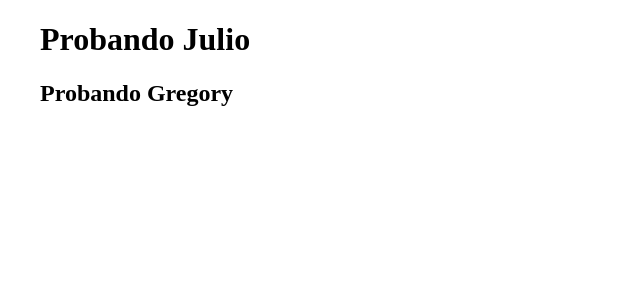
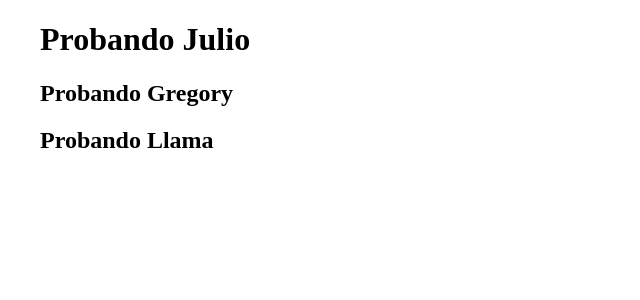
Before and after one commit to JulioSalgado29/airesimbal-front, a Next.js app: page / in a window 1280 px wide. Shown: the top 300 px of the page, without its empty margins (0-640 px from the left). Built offline with nearby package versions, Linux system fonts and the light colour scheme.

Commit message:
try mergeeee

```diff
--- a/pages/index.js
+++ b/pages/index.js
@@ -7,6 +7,7 @@ export default function Home() {
     <div className={styles.container}>
       <h1>Probando Julio</h1>
       <h2>Probando Gregory</h2>
+      <h2>Probando Llama</h2>
     </div>
   )
 }
```
